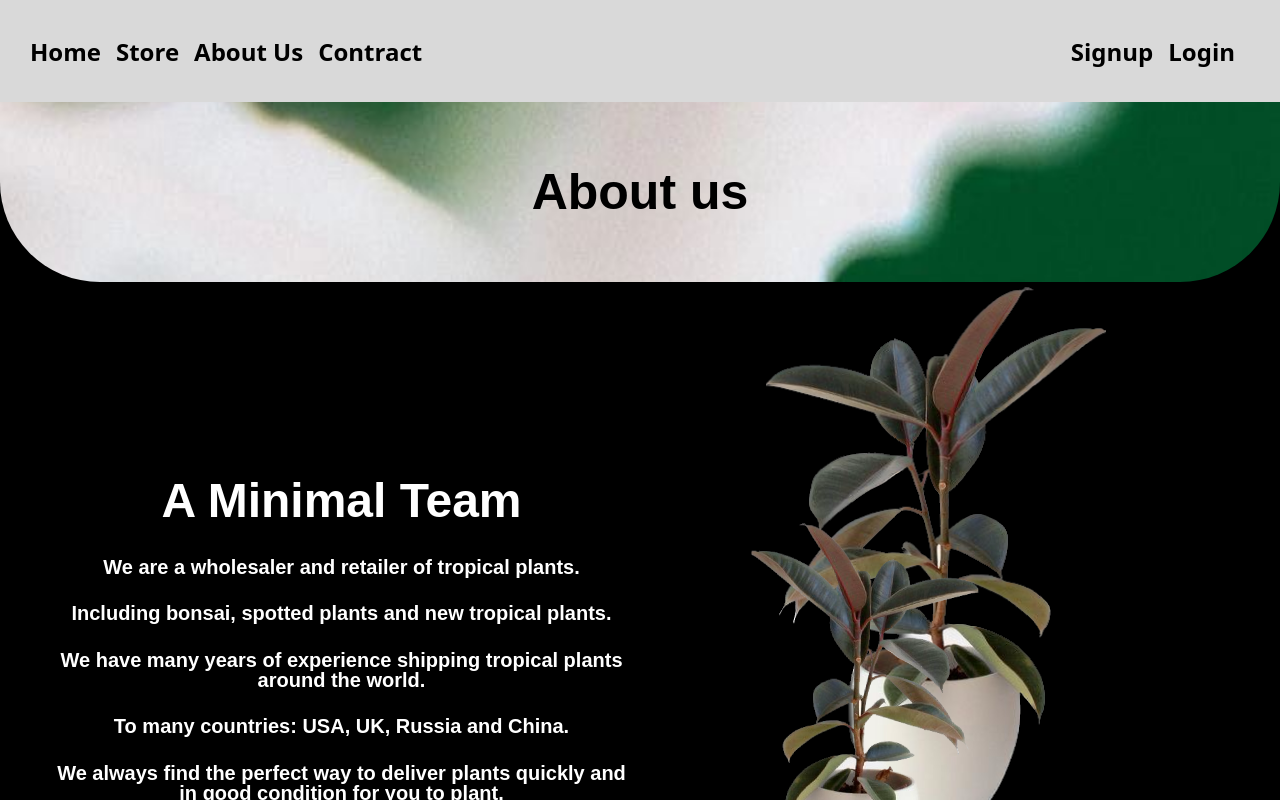
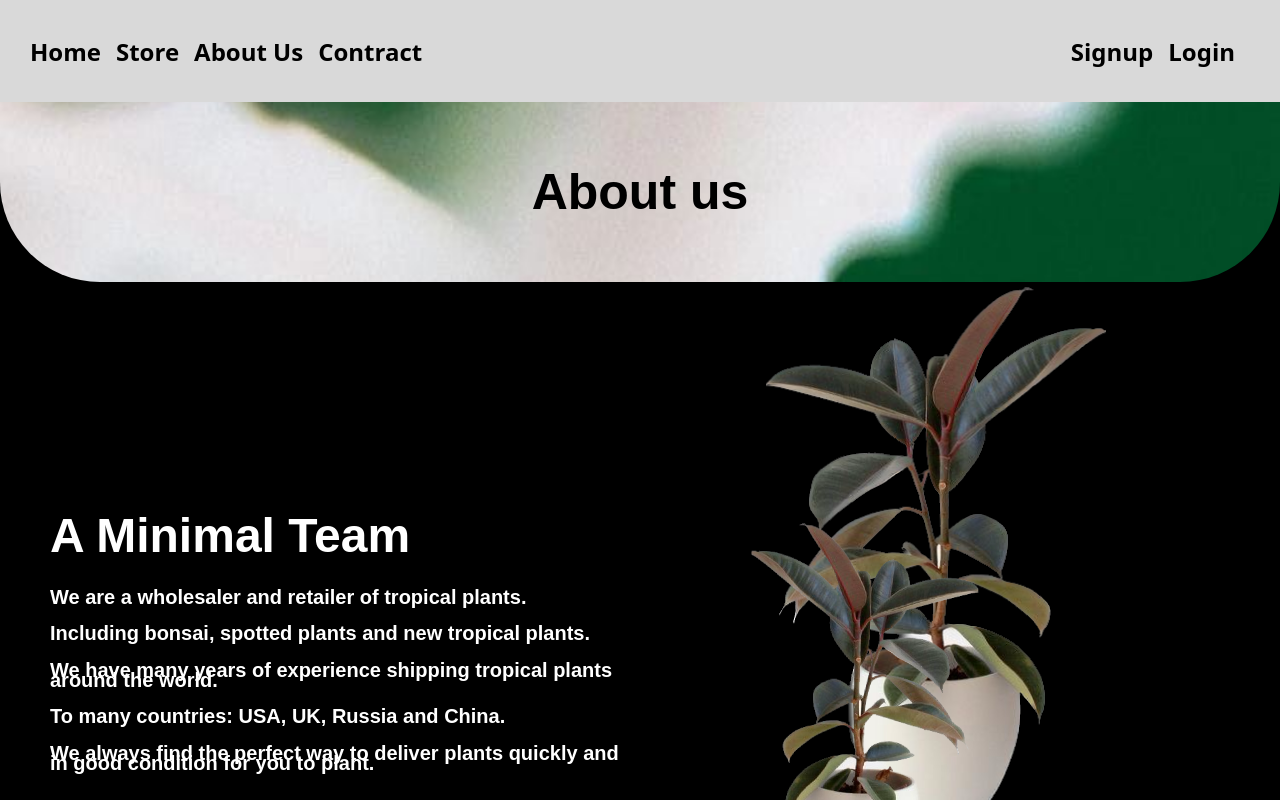
Before and after one commit to nonpeera/GS-H, a React (Create React App) app: page / in a window 1280 px wide. Both pictures are taken after a click on the element "About Us". Shown: the top 800 px of the page. Built offline with nearby package versions, Linux system fonts and the light colour scheme; no server answers.

Commit message:
Edit About Us

```diff
--- a/src/components/styles/About.css
+++ b/src/components/styles/About.css
@@ -9,7 +9,7 @@
     color: black;
     font-size: 50px;
     font-weight: bold;
-    text-align: center;
+    text-align: left;
     position: relative;
     border-radius: 0px 0px 100px 100px;
 }
@@ -33,10 +33,12 @@ body {
 }
 
 h1 {
-    line-height: 2;
+    line-height: 3;
+    text-align: left;
 }
 
 h4 {
     font-size: 20px;
-    line-height: 1;
+    line-height: 0.5;
+    text-align: left;
 }
```
